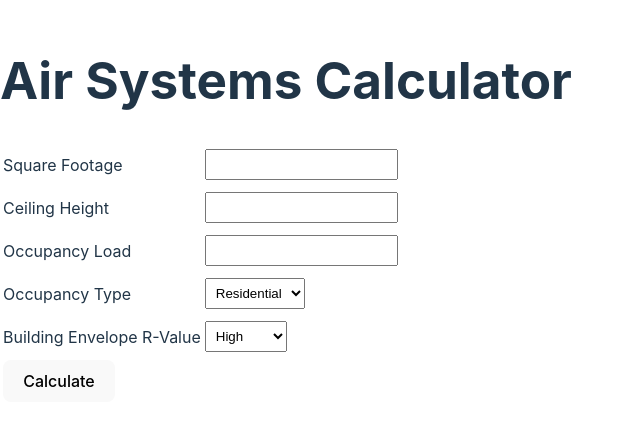
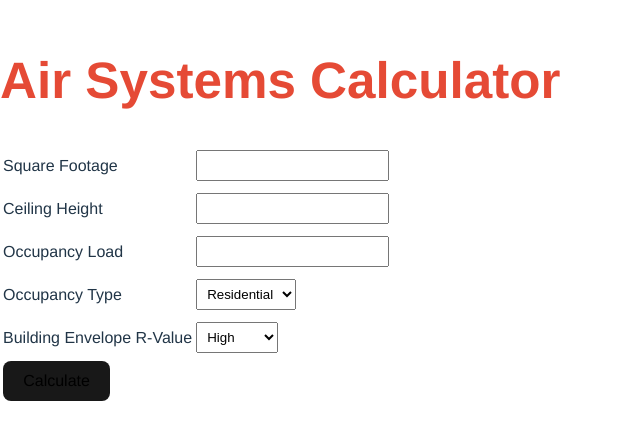
Before and after one commit to joalvara13/cnct-tools, a React (Vite) app: page / in a window 1280 px wide. Shown: the part 186-626 px from the top of the page, without its empty margins (0-640 px from the left). Built offline with nearby package versions, Linux system fonts and the light colour scheme.

Commit message:
css changes + /docs folder for build-github pages.

```diff
--- a/package.json
+++ b/package.json
@@ -5,7 +5,7 @@
   "type": "module",
   "scripts": {
     "dev": "vite",
-    "build": "vite build",
+    "build": "vite build --outDir docs/",
     "lint": "eslint . --ext js,jsx --report-unused-disable-directives --max-warnings 0",
     "preview": "vite preview"
   },
--- a/src/index.css
+++ b/src/index.css
@@ -1,17 +1,21 @@
 :root {
-  font-family: Inter, system-ui, Avenir, Helvetica, Arial, sans-serif;
+  font-family: "Helvetica Neue",Arial,sans-serif;
   line-height: 1.5;
   font-weight: 400;
 
   color-scheme: light dark;
-  color: rgba(255, 255, 255, 0.87);
-  background-color: #242424;
+  color: rgba(0, 0, 0, 0.87);
+  background-color: #fff;
 
   font-synthesis: none;
   text-rendering: optimizeLegibility;
   -webkit-font-smoothing: antialiased;
   -moz-osx-font-smoothing: grayscale;
   -webkit-text-size-adjust: 100%;
+}
+
+h1 {
+  color: #e54a35;
 }
 
 a {
@@ -48,7 +52,7 @@ button {
   transition: border-color 0.25s;
 }
 button:hover {
-  border-color: #646cff;
+  border-color: red;
 }
 button:focus,
 button:focus-visible {
@@ -64,6 +68,6 @@ button:focus-visible {
     color: #747bff;
   }
   button {
-    background-color: #f9f9f9;
+    background-color: #181818;
   }
 }
```
Also changed, not shown: 8 other files (tests, documents, lock files or other folders).
